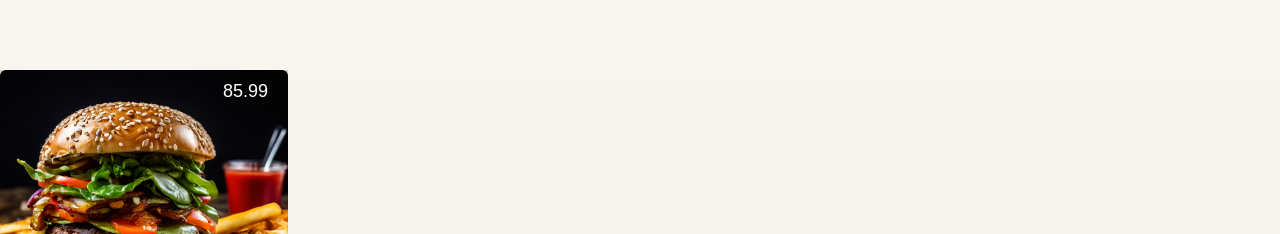
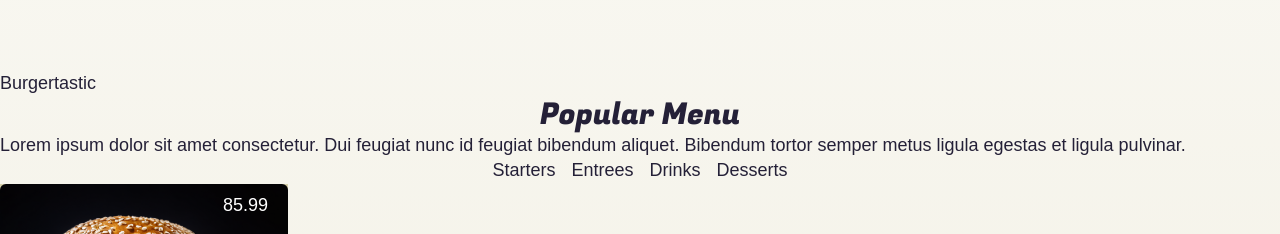
Before and after one commit to CEODemitri/burger-brothers, a SvelteKit app: page / in a window 1280 px wide. Shown: the part 824-1058 px from the top of the page. Built offline with nearby package versions, Linux system fonts and the light colour scheme; a web font is replaced by a local one.

Commit message:
popular menu base content added.

```diff
--- a/src/routes/+page.svelte
+++ b/src/routes/+page.svelte
@@ -25,6 +25,14 @@
 		name: 'Break Fast',
 		description: 'You feel me. All natural eggs paired elegantly with fresh cut hashbrowns, twice.'
 	};
+
+	// popular menu
+	const tabs = [
+		{ name: 'Starters', path: '#starters' },
+		{ name: 'Entrees', path: '#entrees' },
+		{ name: 'Drinks', path: '#drinks' },
+		{ name: 'Desserts', path: '#desserts' }
+	];
 </script>
 
 <div class="home">
@@ -47,6 +55,23 @@
 			<span class="links text-xl">Order Online</span>
 			<span class="links text-xl">Find Location</span>
 		</section>
+	</div>
+
+	<!-- popular menu -->
+	<div class="text-dark">
+		<div class="pill">Burgertastic</div>
+		<article>
+			<h2 class="text-3xl ff-sans text-center">Popular Menu</h2>
+			<p>
+				Lorem ipsum dolor sit amet consectetur. Dui feugiat nunc id feugiat bibendum aliquet.
+				Bibendum tortor semper metus ligula egestas et ligula pulvinar.
+			</p>
+		</article>
+		<article class="flex justify-center ff-sans">
+			{#each tabs as tab}
+				<a href={tab.path}>{tab.name}</a>
+			{/each}
+		</article>
 	</div>
 
 	<Cards {...melt} />
```
